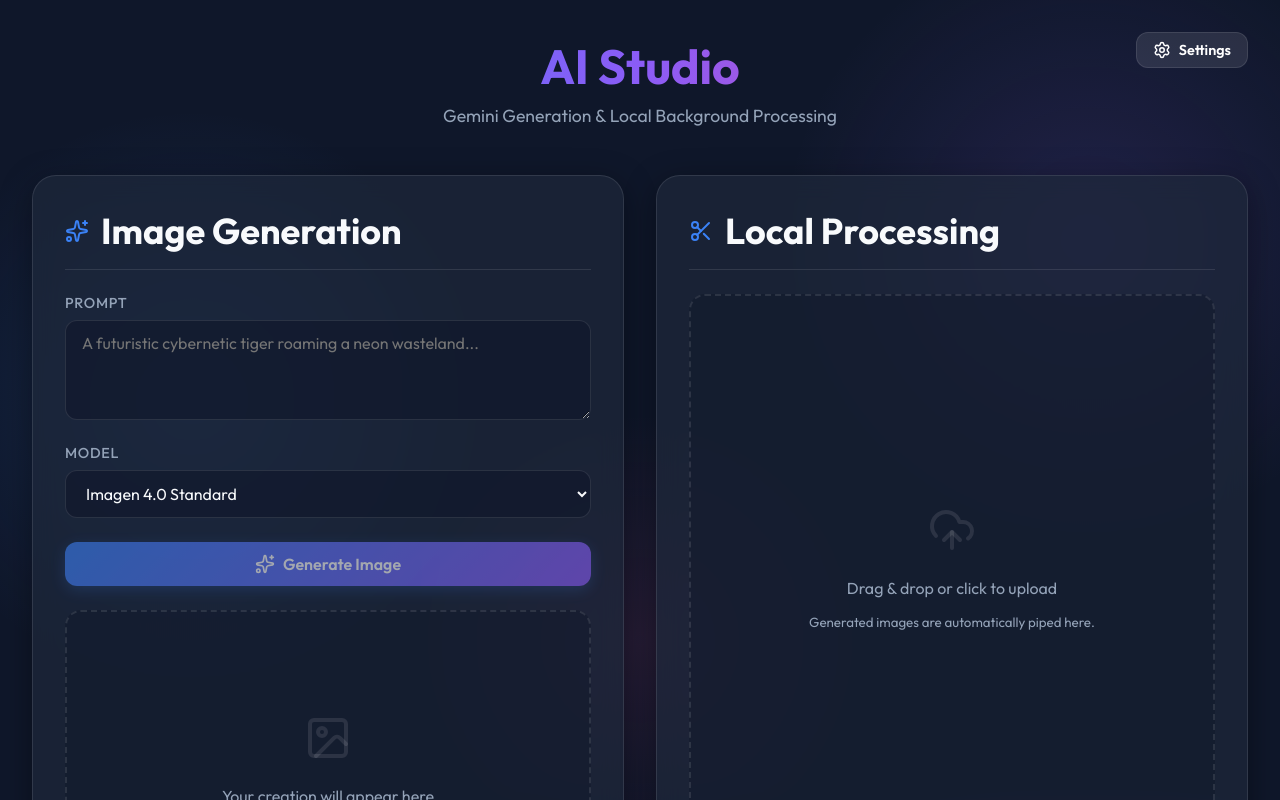
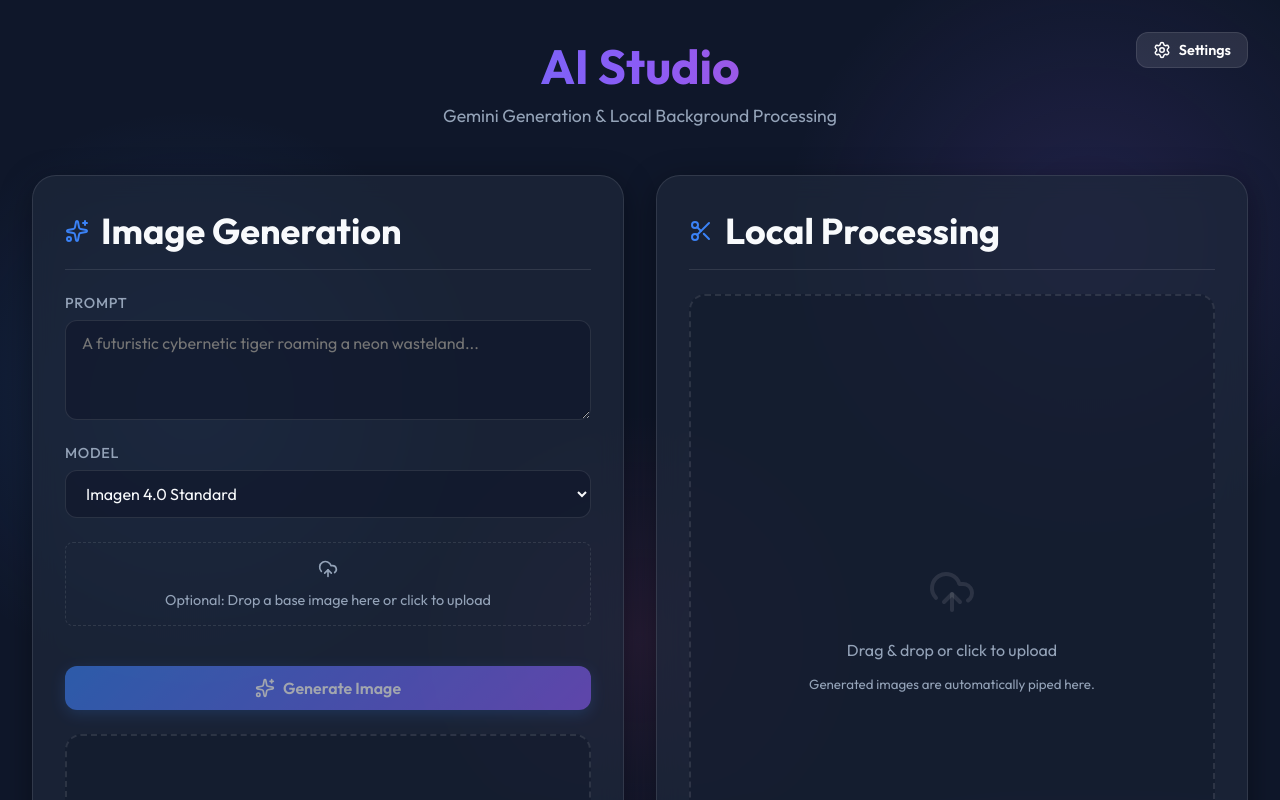
Before and after one commit to mechaghost/nano-banana-plus, a React (Vite) app in the folder web/: page / in a window 1280 px wide. Shown: the top 800 px of the page. Built offline with nearby package versions, Linux system fonts and the light colour scheme; no server answers.

Commit message:
feat(api, ui): Add image-to-image support for Gemini generation

```diff
--- a/web/src/App.jsx
+++ b/web/src/App.jsx
@@ -15,6 +15,8 @@
   const [aspectRatio, setAspectRatio] = useState('1:1');
   const [isGenerating, setIsGenerating] = useState(false);
   const [generatedImage, setGeneratedImage] = useState(null);
+  const [baseImageFile, setBaseImageFile] = useState(null);
+  const genFileInputRef = useRef(null);
 
   // Processing State
   const [isProcessing, setIsProcessing] = useState(false);
@@ -118,10 +120,19 @@
         return;
       }
 
+      const formData = new FormData();
+      formData.append('prompt', prompt);
+      formData.append('model', model);
+      formData.append('aspect_ratio', aspectRatio);
+
+      if (baseImageFile) {
+        formData.append('file', baseImageFile);
+      }
+
       const response = await fetch('http://127.0.0.1:43211/api/v1/generate', {
         method: 'POST',
-        headers: { 'Content-Type': 'application/json' },
-        body: JSON.stringify({ prompt, model, aspect_ratio: aspectRatio }),
+        // No Content-Type header needed for FormData; browser sets it with boundary
+        body: formData,
       });
 
       if (!response.ok) throw new Error('Generation failed');
@@ -135,7 +146,7 @@
 
     } catch (error) {
       console.error(error);
-      alert('Failed to generate image. Make sure the server is running and GEMINI_API_KEY is active.');
+      alert('Failed to generate image. Make sure the server is running and your prompt/image meet the API guidelines.');
     } finally {
       setIsGenerating(false);
     }
@@ -166,10 +177,10 @@
     }
   };
 
-  const handleDrop = (e) => {
+  const handleDrop = (e, setter) => {
     e.preventDefault();
     if (e.dataTransfer.files && e.dataTransfer.files[0]) {
-      setSourceImageFile(e.dataTransfer.files[0]);
+      setter(e.dataTransfer.files[0]);
     }
   };
 
@@ -259,6 +270,51 @@
             </select>
           </div>
 
+          <div
+            className="input-group dropzone"
+            onDragOver={(e) => e.preventDefault()}
+            onDrop={(e) => handleDrop(e, setBaseImageFile)}
+            onClick={() => genFileInputRef.current?.click()}
+            style={{
+              cursor: 'pointer',
+              padding: '1rem',
+              border: '1px dashed var(--panel-border)',
+              borderRadius: '8px',
+              textAlign: 'center',
+              marginBottom: '1rem'
+            }}
+          >
+            <input
+              type="file"
+              ref={genFileInputRef}
+              onChange={(e) => setBaseImageFile(e.target.files[0])}
+              accept="image/*"
+              style={{ display: 'none' }}
+            />
+            {baseImageFile ? (
+              <div style={{ display: 'flex', alignItems: 'center', justifyContent: 'center', gap: '0.5rem' }}>
+                <span style={{ fontSize: '0.9rem', color: 'var(--text-primary)' }}>{baseImageFile.name} (Ready)</span>
+                <button
+                  className="btn btn-secondary"
+                  style={{ padding: '0.2rem 0.5rem', fontSize: '0.8rem' }}
+                  onClick={(e) => {
+                    e.stopPropagation();
+                    setBaseImageFile(null);
+                  }}
+                >
+                  Clear
+                </button>
+              </div>
+            ) : (
+              <div>
+                <UploadCloud size={20} style={{ marginBottom: '0.5rem', color: 'var(--text-secondary)' }} />
+                <div style={{ fontSize: '0.9rem', color: 'var(--text-secondary)' }}>
+                  Optional: Drop a base image here or click to upload
+                </div>
+              </div>
+            )}
+          </div>
+
           <button
             className="btn btn-primary"
             onClick={handleGenerate}
@@ -306,7 +362,7 @@
           <div
             className="preview-container dropzone"
             onDragOver={(e) => e.preventDefault()}
-            onDrop={handleDrop}
+            onDrop={(e) => handleDrop(e, setSourceImageFile)}
             onClick={() => !processedImage && fileInputRef.current?.click()}
             style={{ cursor: processedImage ? 'default' : 'pointer' }}
           >
```
Also changed, not shown: 1 other file (tests, documents, lock files or other folders).
